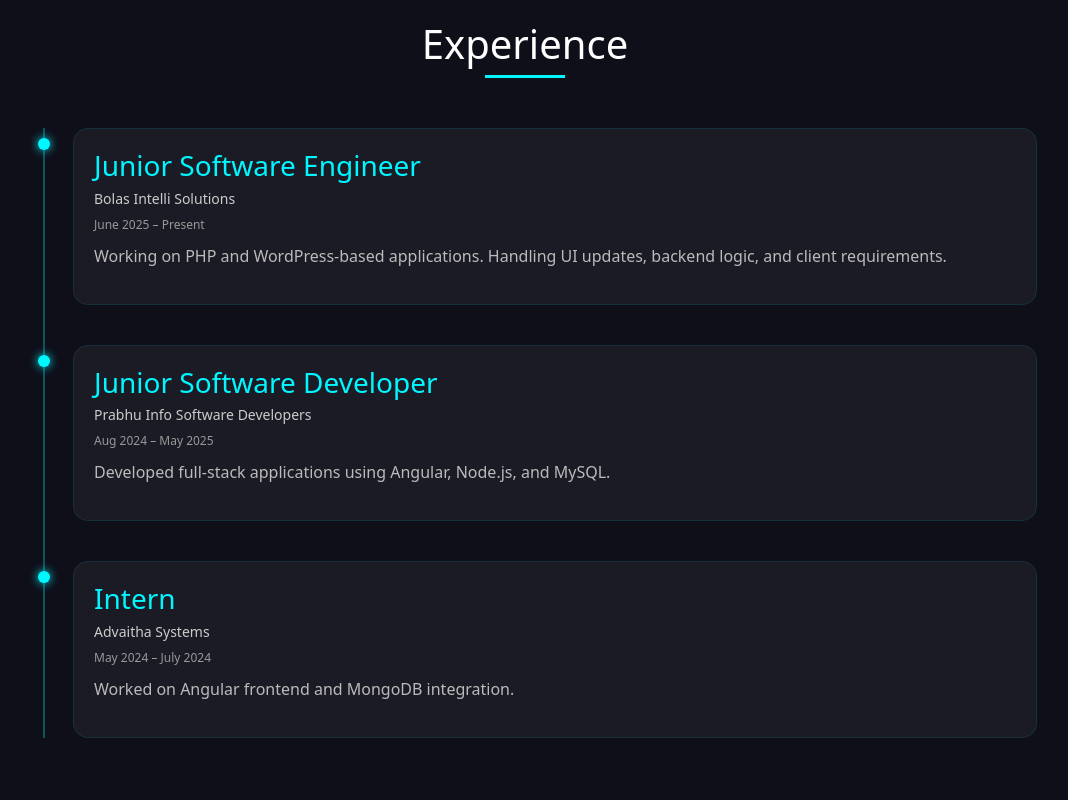
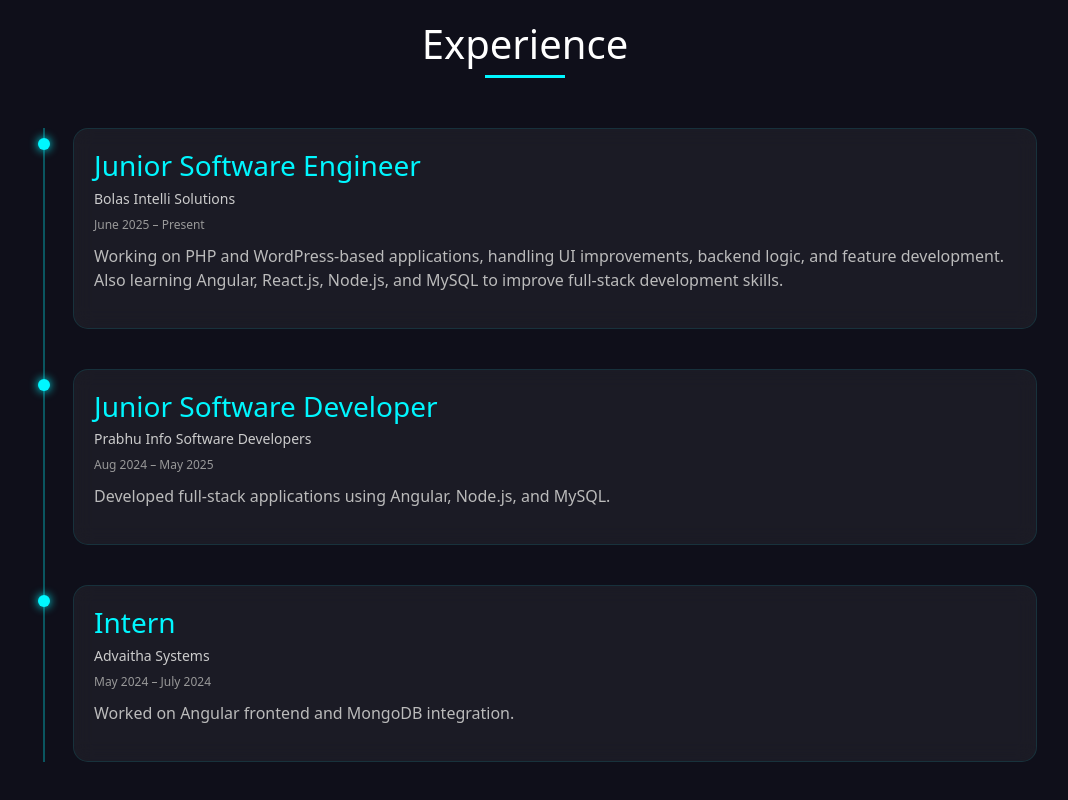
Before and after one commit to Nikhitharbhandary/portfolio, an Angular app: page / in a window 1280 px wide. Shown: the part 1437-2237 px from the top of the page, without its empty margins (115-1183 px from the left). Built offline with nearby package versions, Linux system fonts and the light colour scheme.

Commit message:
Update experience.html

```diff
--- a/src/app/experience/experience.html
+++ b/src/app/experience/experience.html
@@ -8,8 +8,8 @@
         <h4>Bolas Intelli Solutions</h4>
         <span>June 2025 – Present</span>
         <p>
-          Working on PHP and WordPress-based applications. Handling UI updates,
-          backend logic, and client requirements.
+         Working on PHP and WordPress-based applications, handling UI improvements, backend logic, and feature development.
+          Also learning Angular, React.js, Node.js, and MySQL to improve full-stack development skills.
         </p>
       </div>
     </div>
```
